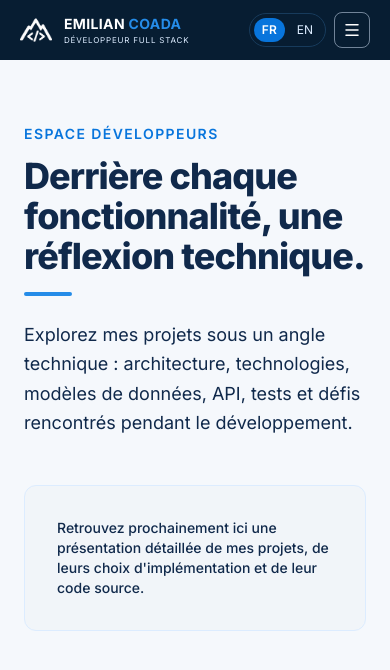
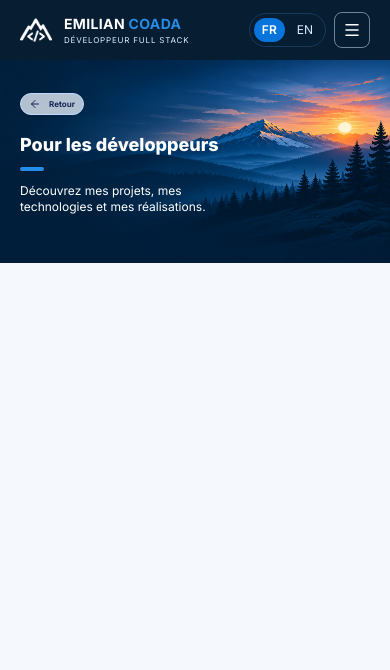
Before and after one commit to Coada-Emilian/developer-portfolio, a React (Vite) app in the folder frontend/: page /developers in a window 390 px wide. Shown: the top 670 px of the page. Built offline with nearby package versions, Linux system fonts and the light colour scheme.

Commit message:
feat: add responsive Developers page hero section

```diff
--- a/frontend/src/pages/developer/DevPage.tsx
+++ b/frontend/src/pages/developer/DevPage.tsx
@@ -1,31 +1,9 @@
+import HeroSection from './sections/HeroSection'
+
 export default function DevPage() {
   return (
-    <main className="min-h-screen bg-surface px-6 py-16 text-text-primary">
-      {/* Page introduction focused on technical exploration. */}
-      <section className="mx-auto max-w-5xl">
-        <p className="text-sm font-semibold uppercase tracking-widest text-blue-600">
-          Espace développeurs
-        </p>
-
-        <h1 className="mt-3 text-4xl font-extrabold tracking-tight md:text-5xl">
-          Derrière chaque fonctionnalité, une réflexion technique.
-        </h1>
-
-        <div className="mt-4 h-1 w-12 rounded-full bg-blue-500" />
-
-        <p className="mt-6 max-w-2xl text-lg leading-relaxed text-text-primary">
-          Explorez mes projets sous un angle technique : architecture, technologies, modèles de
-          données, API, tests et défis rencontrés pendant le développement.
-        </p>
-
-        {/* Future content: project architecture, technical decisions and source code. */}
-        <div className="mt-12 rounded-xl border border-blue-100 bg-slate-100 p-8">
-          <p className="text-sm font-medium text-text-primary">
-            Retrouvez prochainement ici une présentation détaillée de mes projets, de leurs choix
-            d'implémentation et de leur code source.
-          </p>
-        </div>
-      </section>
+    <main className="min-h-screen bg-surface text-text-primary">
+      <HeroSection />
     </main>
   )
 }
--- /dev/null
+++ b/frontend/src/pages/developer/sections/HeroSection.tsx
@@ -0,0 +1,14 @@
+import PageHero from '../../../components/shared/PageHero'
+
+// Introduces the developers page and highlights the technical aspects of the portfolio.
+export default function HeroSection() {
+  return (
+    <PageHero
+      title="Pour les développeurs"
+      mobileSubtitle="Découvrez mes projets, mes technologies et mes réalisations."
+      tabletSubtitle="Explorez mes projets, découvrez les choix techniques et les architectures, et plongez dans les solutions développées."
+      desktopSubtitle="Explorez mes projets, plongez dans le code et découvrez les choix techniques, les architectures et les solutions mises en œuvre pour concevoir des applications utiles, évolutives et maintenables."
+      backButton={true}
+    />
+  )
+}
```
